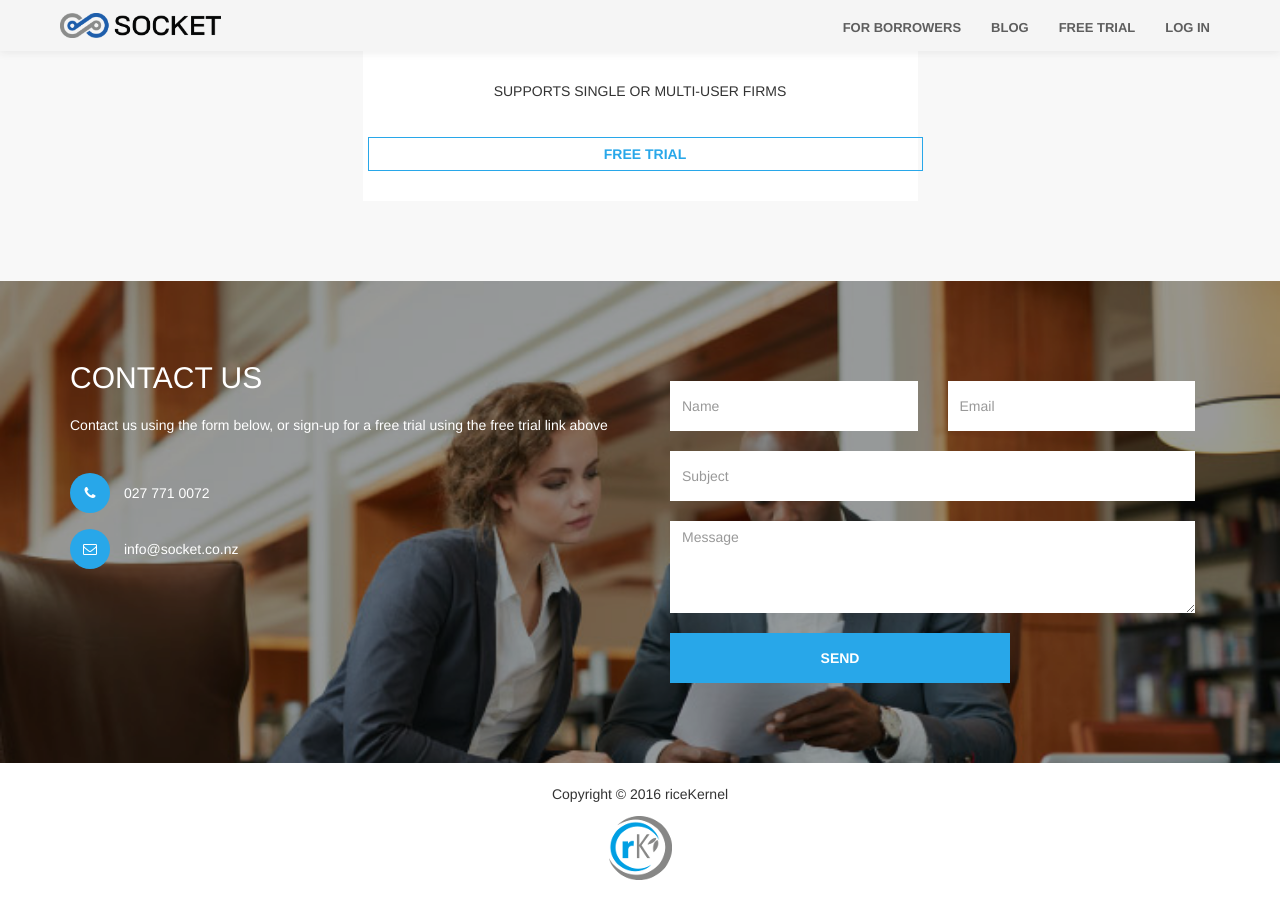
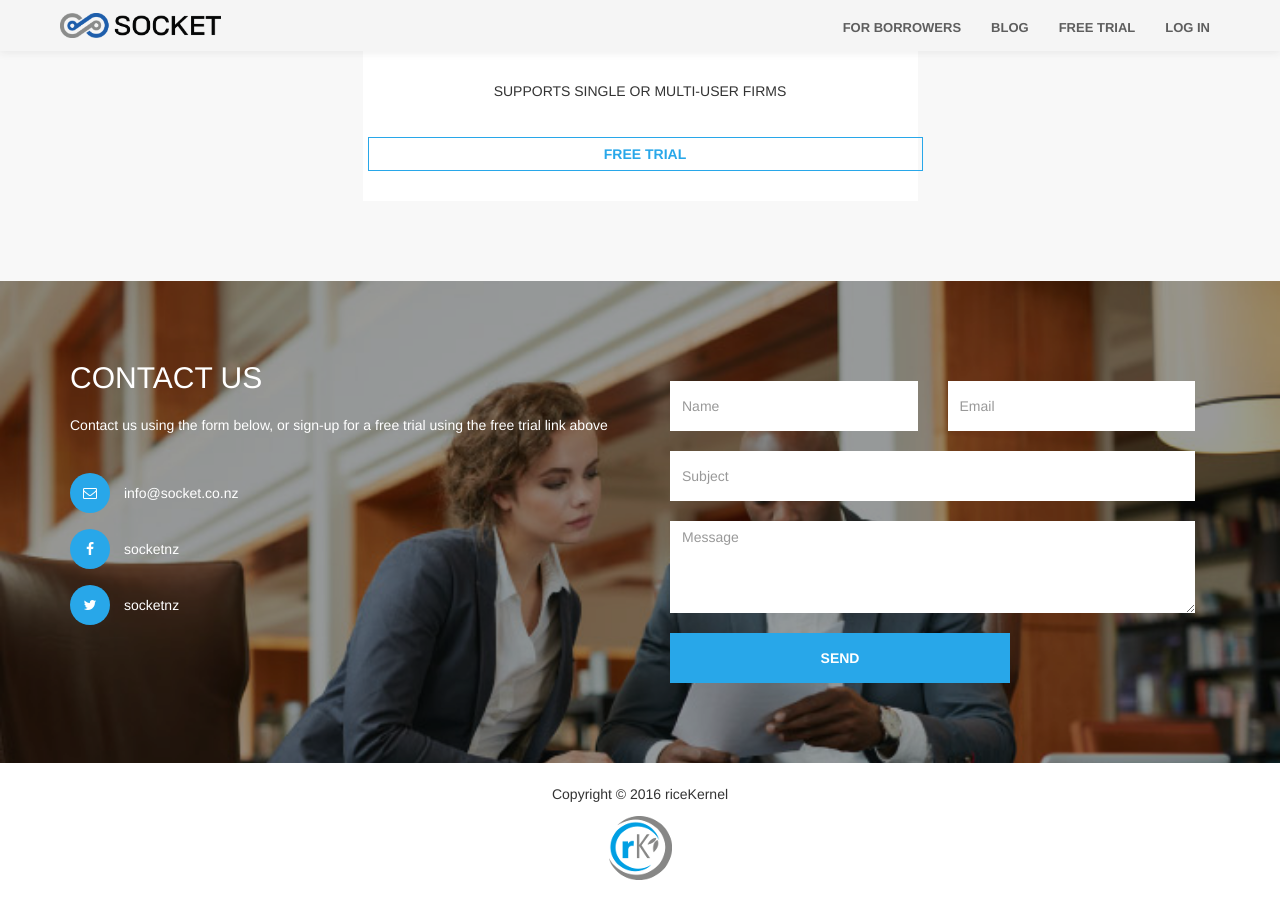
Before and after one commit to riceKernel/socket, a Jekyll site: the page built from index.html, in a window 1280 px wide and 900 px high, scrolled down 3289 px. Built offline with Jekyll 4.4.1, drawn with Linux system fonts in a browser that asks for light colours.

Commit message:
asdas
asdas

```diff
--- a/_config.yml
+++ b/_config.yml
@@ -11,6 +11,10 @@ permalink: pretty
 title: socket
 email: info@socket.co.nz
 phone: 027 771 0072
+facebook: https://www.facebook.com/socketnz
+facebookName: socketnz
+twitter: https://www.facebook.com/socketnz
+twitterHandle: socketnz
 description: >
   Powerful apps for Mortgage Advisers, their clients, and assessors.
 baseurl: "" # the subpath of your site, e.g. /blog
--- a/_includes/contact.html
+++ b/_includes/contact.html
@@ -7,12 +7,16 @@
           <h2 class="text-uppercase">{{site.contact.title}}</h2>
           <p>{{site.contact.blurb}}</p>
           <address>
-            <a href="tel:{{site.phone}}" class="plain">
-              <p><i class="fa fa-phone"></i> {{site.phone}}</p>
-            </a>
             <a href="mailto:{{site.email}}" class="plain">
               <p><i class="fa fa-envelope-o"></i> info@socket.co.nz</p>
             </a>
+            <a href="{{site.facebook}}" class="plain">
+              <p><i class="fa fa-facebook"></i> {{site.facebookName}}</p>
+            </a>
+            <a href="{{site.twitter}}" class="plain">
+              <p><i class="fa fa-twitter"></i> {{site.twitterHandle}}</p>
+            </a>
+
           </address>
         </div>
         <div class="col-md-6 wow fadeInUp" data-wow-delay="0.6s">
```
